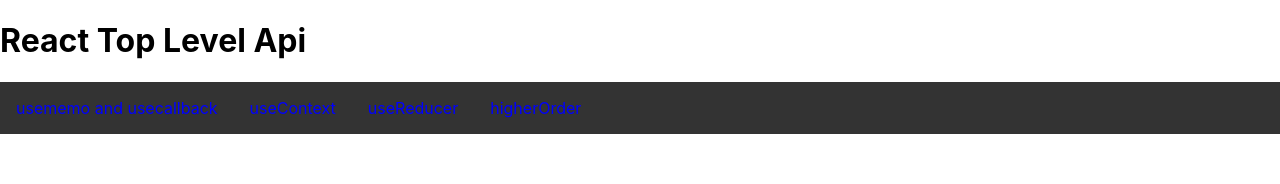
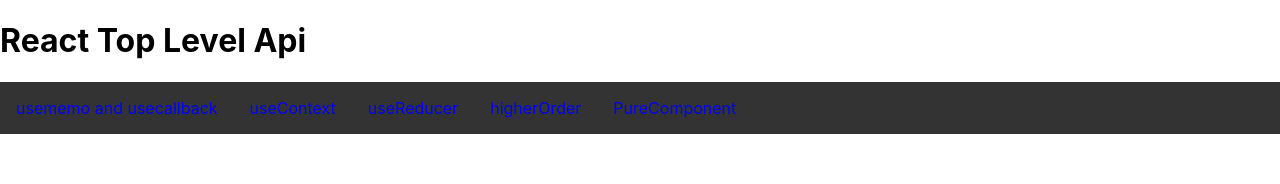
Before and after one commit to ashok-virat/React-top-api, a React (Create React App) app: page / in a window 1280 px wide. Shown: the top 184 px of the page. Built offline with nearby package versions, Linux system fonts and the light colour scheme.

Commit message:
pure component added

```diff
--- a/src/App.js
+++ b/src/App.js
@@ -6,6 +6,7 @@
 import UseContext from "./Component/UseContext/UseContext";
 import UseReducerParent from "./Component/UseReducer/UseReducer";
 import ChildComponent from "./Component/HigherOrderComponent/ChildComponent";
+import PureComponent from "./Component/PureComponent/PureComponent";
 
 function App() {
   return (
@@ -17,6 +18,7 @@
           <Route exact path="/useContext" component={UseContext} />
           <Route exact path="/useReducer" component={UseReducerParent} />
           <Route exact path="/higherOrder" component={ChildComponent} />
+          <Route exact path="/pureComponent" component={PureComponent} />
         </Switch>
       </Router>
     </div>
--- a/src/Component/HigherOrderComponent/ChildComponent.js
+++ b/src/Component/HigherOrderComponent/ChildComponent.js
@@ -36,7 +36,7 @@
   const HigherOrderComponent = HigherOrder(GrandChild);
   return (
     <div>
-      <h4>used higher order component below</h4>
+      <h3>higher order component</h3>
       {messages.map((key, index) => (
         <HigherOrderComponent
           text={key.text}
--- a/src/Component/Home.js
+++ b/src/Component/Home.js
@@ -60,6 +60,19 @@
               higherOrder
             </Link>
           </li>
+          <li>
+            {" "}
+            <Link
+              to="/pureComponent"
+              style={{
+                textDecoration: "none",
+                color: "blue",
+              }}
+              className={"changeColor"}
+            >
+              PureComponent
+            </Link>
+          </li>
         </ul>
       </div>
     </div>
--- /dev/null
+++ b/src/Component/PureComponent/PureComponent.js
@@ -0,0 +1,44 @@
+import React, { useState, useRef } from "react";
+
+class ChildComponent extends React.PureComponent {
+  render() {
+    console.log("pure component render");
+    return (
+      <div>
+        <p>{this.props.value}</p>
+      </div>
+    );
+  }
+}
+
+const PureComponent = () => {
+  const reference = useRef();
+  const [state, setState] = useState({
+    count: 0,
+  });
+
+  console.log("parent component render");
+
+  const increasecount = () => {
+    if (state.count === 5) {
+      reference.current.style.color = "blue";
+    }
+    setState({ count: state.count + 1 });
+  };
+
+  return (
+    <div>
+      <h2>PureComponent</h2>
+      <p>
+        If you want React to treat a functional component as a pure component,
+        you’ll have to convert the functional component to a class component
+        that extends React.PureComponent
+      </p>
+      <span ref={reference}>{state.count}</span>
+      <button onClick={increasecount}>increasecount</button>
+      <ChildComponent value="see the console you only see the parent component render"></ChildComponent>
+    </div>
+  );
+};
+
+export default PureComponent;
```
